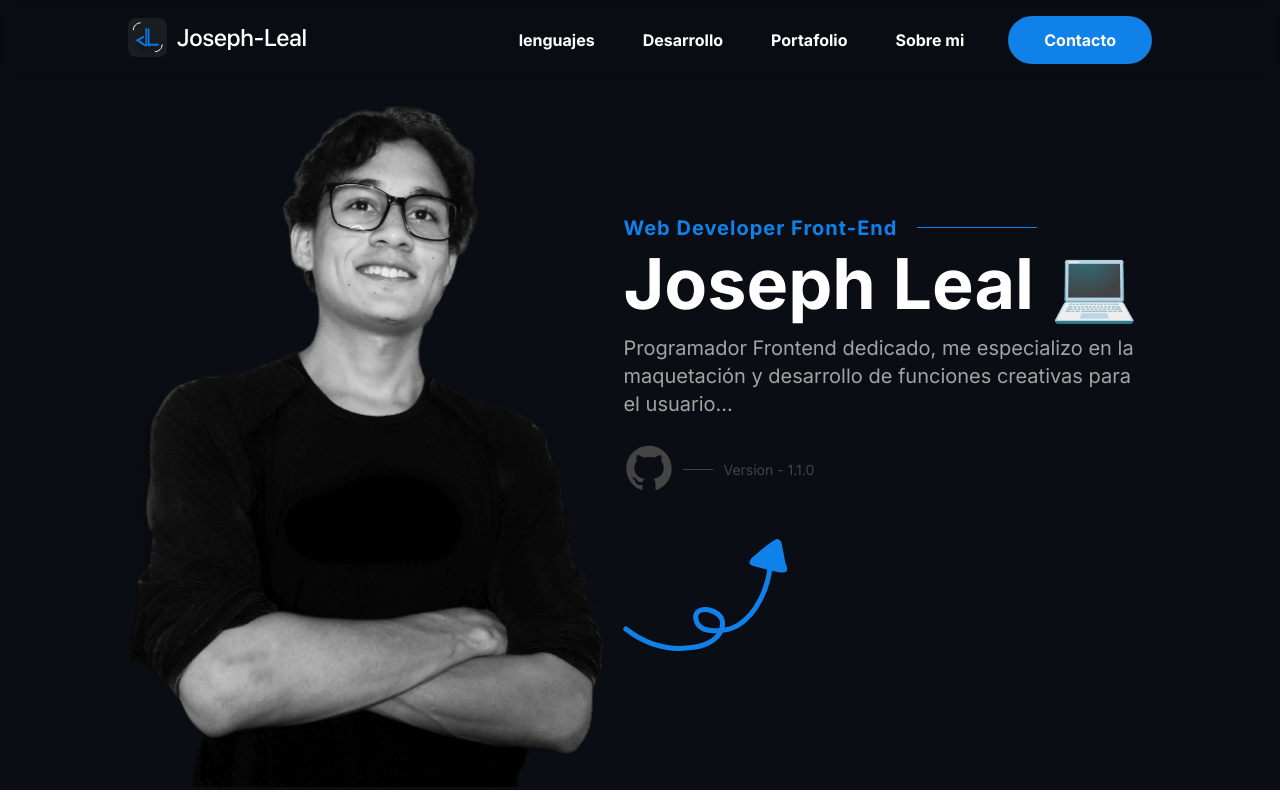
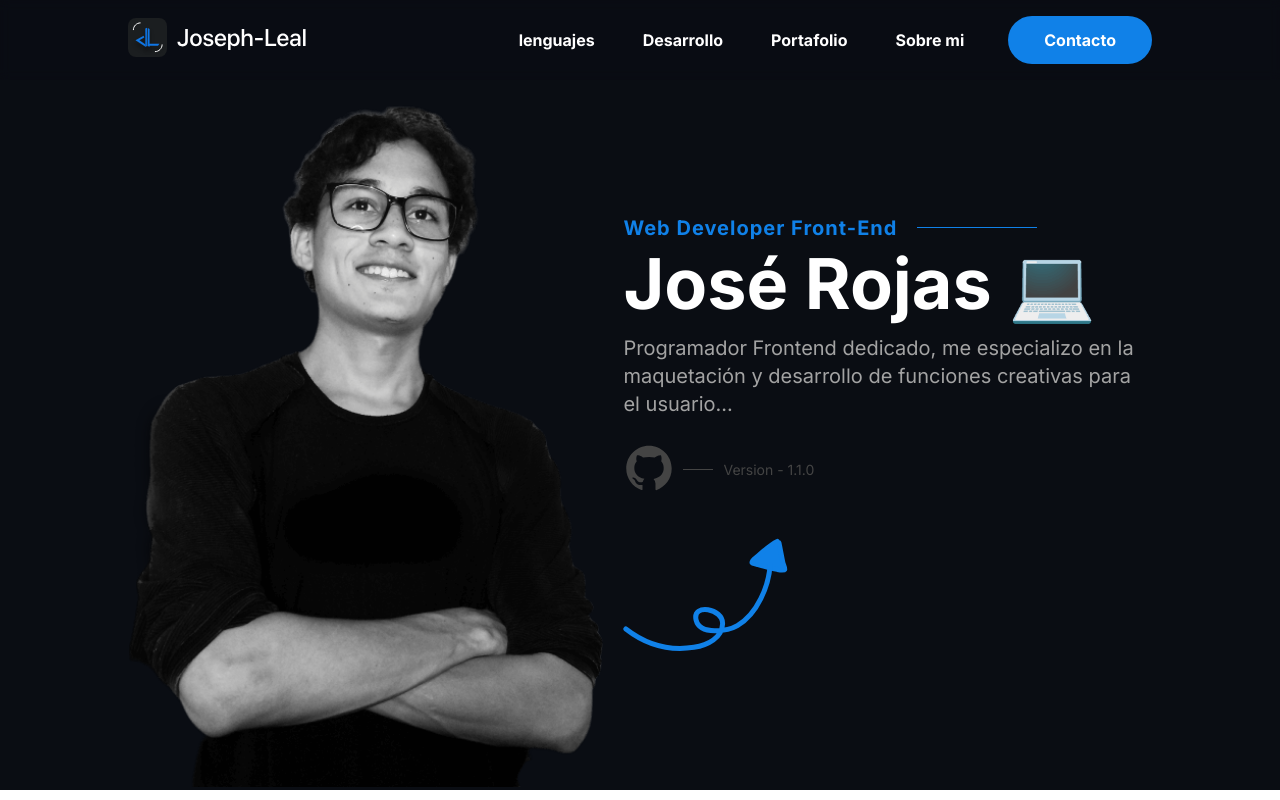
Before and after one commit to jjrojaxx/Web-Personal, a React (Create React App) app: page / in a window 1280 px wide. Shown: the top 800 px of the page. Built offline with nearby package versions, Linux system fonts and the light colour scheme.

Commit message:
Cambio de nombre

```diff
--- a/src/components/2.Hero/Hero.jsx
+++ b/src/components/2.Hero/Hero.jsx
@@ -83,7 +83,7 @@ export default function Hero() {
               animate={{ opacity: 1, scale: 1, y: 0 }}
               transition={{ delay: 1.2 }}
             >
-              Joseph Leal 💻
+              José Rojas 💻
             </TitleHero>
             <ContentHero
               as={motion.p}
```
